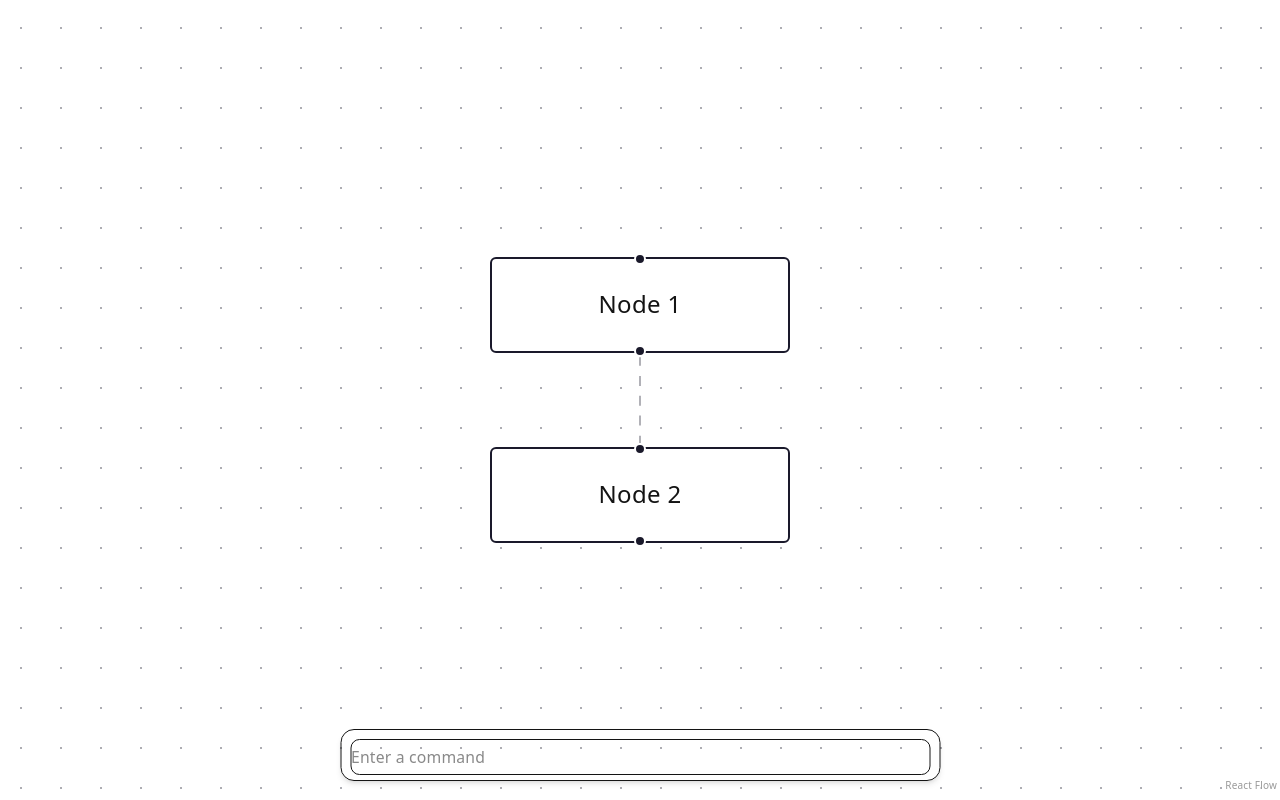
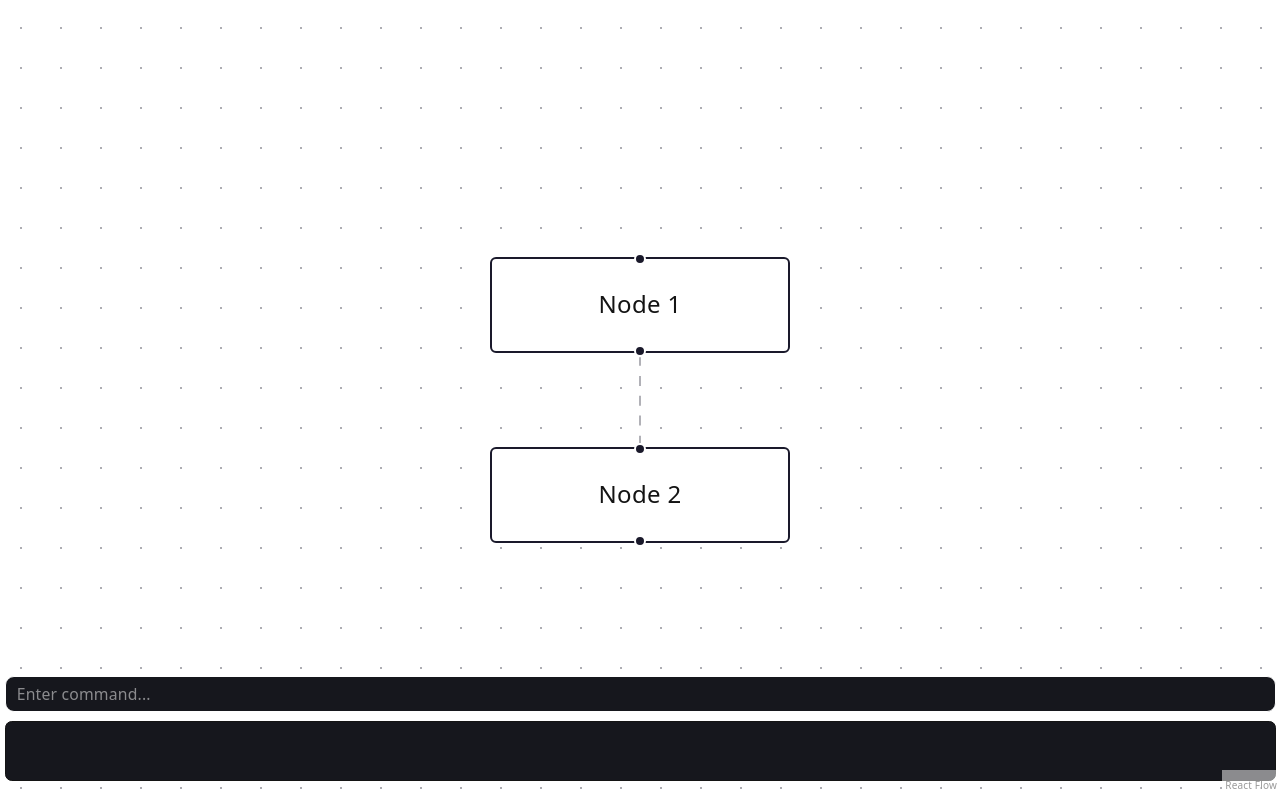
Before and after one commit to deltaMinor/architecture-tracer, a React (Vite) app: page / in a window 1280 px wide. Built offline with nearby package versions, Linux system fonts and the light colour scheme.

Commit message:
feat: Add command response box
- refactor command box to utilise input component
- reformat command box style

```diff
--- a/src/App.tsx
+++ b/src/App.tsx
@@ -70,7 +70,7 @@ export default function App() {
     >
       <Background />
         <Panel
-          className="flex gap-1 rounded-md bg-primary-foreground p-1 text-foreground"
+          className="flex w-full gap-1 rounded-md bg-primary-foreground p-1 text-foreground"
           position="bottom-center"
         >
           <CommandBox />
--- a/src/components/ui/command.tsx
+++ /dev/null
@@ -1,190 +0,0 @@
-import * as React from "react"
-import { Command as CommandPrimitive } from "cmdk"
-
-import { cn } from "../../lib/utils"
-import {
-  Dialog,
-  DialogContent,
-  DialogDescription,
-  DialogHeader,
-  DialogTitle,
-} from "./dialog"
-import {
-  InputGroup,
-  InputGroupAddon,
-} from "./input-group"
-import { CheckIcon } from "lucide-react"
-
-function Command({
-  className,
-  ...props
-}: React.ComponentProps<typeof CommandPrimitive>) {
-  return (
-    <CommandPrimitive
-      data-slot="command"
-      className={cn(
-        "flex size-full flex-col overflow-hidden rounded-xl! bg-popover p-1 text-popover-foreground",
-        className
-      )}
-      {...props}
-    />
-  )
-}
-
-function CommandDialog({
-  title = "Command Palette",
-  description = "Search for a command to run...",
-  children,
-  className,
-  showCloseButton = false,
-  ...props
-}: React.ComponentProps<typeof Dialog> & {
-  title?: string
-  description?: string
-  className?: string
-  showCloseButton?: boolean
-}) {
-  return (
-    <Dialog {...props}>
-      <DialogHeader className="sr-only">
-        <DialogTitle>{title}</DialogTitle>
-        <DialogDescription>{description}</DialogDescription>
-      </DialogHeader>
-      <DialogContent
-        className={cn(
-          "top-1/3 translate-y-0 overflow-hidden rounded-xl! p-0",
-          className
-        )}
-        showCloseButton={showCloseButton}
-      >
-        {children}
-      </DialogContent>
-    </Dialog>
-  )
-}
-
-function CommandInput({
-  className,
-  ...props
-}: React.ComponentProps<typeof CommandPrimitive.Input>) {
-  return (
-    <div data-slot="command-input-wrapper" className="p-1 pb-0">
-      <InputGroup className="h-8! rounded-lg! border-input/30 bg-input/30 shadow-none! *:data-[slot=input-group-addon]:pl-2!">
-        <CommandPrimitive.Input
-          data-slot="command-input"
-          className={cn(
-            "w-full text-sm outline-hidden disabled:cursor-not-allowed disabled:opacity-50",
-            className
-          )}
-          {...props}
-        />
-      </InputGroup>
-    </div>
-  )
-}
-
-function CommandList({
-  className,
-  ...props
-}: React.ComponentProps<typeof CommandPrimitive.List>) {
-  return (
-    <CommandPrimitive.List
-      data-slot="command-list"
-      className={cn(
-        "no-scrollbar max-h-72 scroll-py-1 overflow-x-hidden overflow-y-auto outline-none",
-        className
-      )}
-      {...props}
-    />
-  )
-}
-
-function CommandEmpty({
-  className,
-  ...props
-}: React.ComponentProps<typeof CommandPrimitive.Empty>) {
-  return (
-    <CommandPrimitive.Empty
-      data-slot="command-empty"
-      className={cn("py-6 text-center text-sm", className)}
-      {...props}
-    />
-  )
-}
-
-function CommandGroup({
-  className,
-  ...props
-}: React.ComponentProps<typeof CommandPrimitive.Group>) {
-  return (
-    <CommandPrimitive.Group
-      data-slot="command-group"
-      className={cn(
-        "overflow-hidden p-1 text-foreground **:[[cmdk-group-heading]]:px-2 **:[[cmdk-group-heading]]:py-1.5 **:[[cmdk-group-heading]]:text-xs **:[[cmdk-group-heading]]:font-medium **:[[cmdk-group-heading]]:text-muted-foreground",
-        className
-      )}
-      {...props}
-    />
-  )
-}
-
-function CommandSeparator({
-  className,
-  ...props
-}: React.ComponentProps<typeof CommandPrimitive.Separator>) {
-  return (
-    <CommandPrimitive.Separator
-      data-slot="command-separator"
-      className={cn("-mx-1 h-px bg-border", className)}
-      {...props}
-    />
-  )
-}
-
-function CommandItem({
-  className,
-  children,
-  ...props
-}: React.ComponentProps<typeof CommandPrimitive.Item>) {
-  return (
-    <CommandPrimitive.Item
-      data-slot="command-item"
-      className={cn(
-        "group/command-item relative flex cursor-default items-center gap-2 rounded-sm px-2 py-1.5 text-sm outline-hidden select-none in-data-[slot=dialog-content]:rounded-lg! data-[disabled=true]:pointer-events-none data-[disabled=true]:opacity-50 data-selected:bg-muted data-selected:text-foreground [&_svg]:pointer-events-none [&_svg]:shrink-0 [&_svg:not([class*='size-'])]:size-4 data-selected:*:[svg]:text-foreground",
-        className
-      )}
-      {...props}
-    >
-      {children}
-      <CheckIcon className="ml-auto opacity-0 group-has-data-[slot=command-shortcut]/command-item:hidden group-data-[checked=true]/command-item:opacity-100" />
-    </CommandPrimitive.Item>
-  )
-}
-
-function CommandShortcut({
-  className,
-  ...props
-}: React.ComponentProps<"span">) {
-  return (
-    <span
-      data-slot="command-shortcut"
-      className={cn(
-        "ml-auto text-xs tracking-widest text-muted-foreground group-data-selected/command-item:text-foreground",
-        className
-      )}
-      {...props}
-    />
-  )
-}
-
-export {
-  Command,
-  CommandDialog,
-  CommandInput,
-  CommandList,
-  CommandEmpty,
-  CommandGroup,
-  CommandItem,
-  CommandShortcut,
-  CommandSeparator,
-}
--- a/src/components/ui/commandbox.tsx
+++ b/src/components/ui/commandbox.tsx
@@ -6,17 +6,20 @@ import {
   type Node,
 } from "@xyflow/react";
 
-import {
-  Command,
-  CommandInput,
-} from "./command";
+import { Input } from "./input";
 
 export function CommandBox({
 }) {
     const [commandString, setCommandString] = useState<string>("");
+    const [response, setResponse] = useState<string>("");
+    const [responseStyle, setResponseStyle] = useState<string>("");
     const { setNodes } = useReactFlow<Node, BuiltInEdge>();
+    const validResponseStyle : string = "#ffffff";
+    const invalidResponseStyle : string = "#ff0000";
 
     const handleCommand = useCallback((commandString: string) => {
+        setResponse(`Input received: ${commandString}`);
+
         const match = commandString.match(/^add n\/(.+)$/);
         if (match) {
             const name = match[1].trim();
@@ -26,6 +29,9 @@ export function CommandBox({
             data: { label: name },
             };
             setNodes((prev) => [...prev, newNode]);
+            setResponseStyle(validResponseStyle);
+        } else {
+            setResponseStyle(invalidResponseStyle);
         }
     }, [setNodes]);
 
@@ -37,16 +43,19 @@ export function CommandBox({
     };
 
     return (
-        <Command
-        shouldFilter={false}
-        className="rounded-lg border shadow-md md:min-w-[600px]"
-        >
-            <CommandInput
-            placeholder="Enter a command"
-            value={commandString}
-            onValueChange={setCommandString}
-            onKeyDown={handleKeyDown}
-            />
-        </Command>
+        <div className="flex flex-col w-full gap-2">
+            <Input
+            className = "text-white w-full bg-[#16171d]"
+            placeholder = "Enter command..."
+            value = {commandString}
+            type = "text"
+            onChange = {(e) => setCommandString(e.target.value)}
+            onKeyDown = {handleKeyDown} />
+            <div
+            className = "text-left w-full min-h-[60px] rounded-md border border-input bg-background px-2 py-1 text-sm bg-[#16171d]"
+            style={{ color: responseStyle }}>
+                {response}
+            </div>
+        </div>
     );
 }
--- a/src/components/ui/input.tsx
+++ b/src/components/ui/input.tsx
@@ -1,6 +1,6 @@
 import * as React from "react"
 
-import { cn } from "../../lib/utils"
+import { cn } from "#lib/utils"
 
 function Input({ className, type, ...props }: React.ComponentProps<"input">) {
   return (
```
